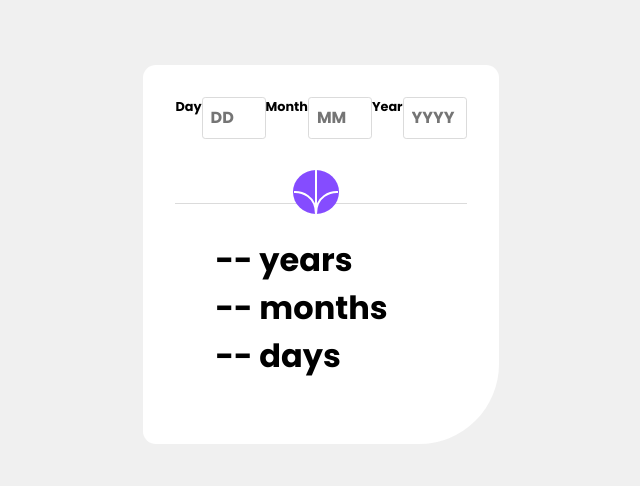
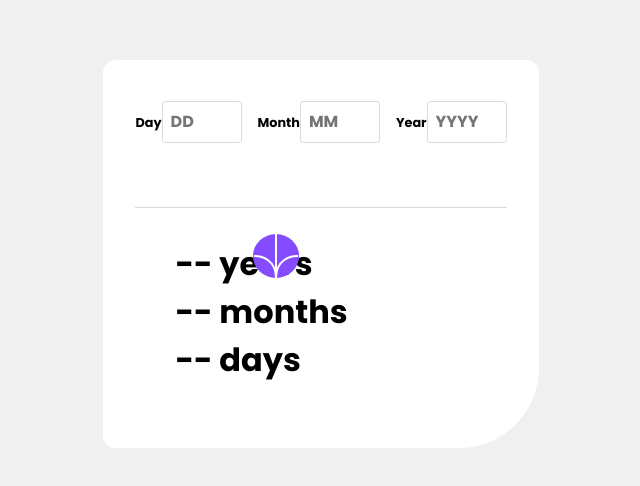
Before and after one commit to sclingan/age-calculator-app, a React (Vite) app: page / in a window 1280 px wide. Shown: the part 146-632 px from the top of the page, without its empty margins (319-959 px from the left). Built offline with nearby package versions, Linux system fonts and the light colour scheme.

Commit message:
Fixing form layout and spacing, added basic typescript

```diff
--- a/src/App.css
+++ b/src/App.css
@@ -44,6 +44,7 @@ p, h1, h2, h3, h4, h5, h6 {
 /*
 TODO:
     fix button placement, try not using position absolute
+    fix form spacing
 */
 body {
   display: flex;
@@ -79,6 +80,7 @@ form {
   display: flex;
   flex-direction: row;
   position: relative;
+  gap: 1rem;
   border-bottom: 0.1rem solid hsl(0, 0%, 86%);
   padding-bottom: 4rem;
 }
@@ -91,13 +93,13 @@ input {
   border: 0.05rem solid hsl(0, 0%, 86%);
   border-radius: 0.2rem;
   padding: 0.5rem;
-  max-width: 4rem;
+  max-width: 5rem;
   font-size: 1rem;
 }
 
 button {
   position: absolute;
-  top: 4.5rem;
+  top: 8.8rem;
   left: 7rem;
   border: none;
   background-color: transparent;
--- a/src/App.scss
+++ b/src/App.scss
@@ -16,6 +16,7 @@ $fw-800i: 800;
 /*
 TODO:
     fix button placement, try not using position absolute
+    fix form spacing
 */
 
 body {
@@ -54,6 +55,7 @@ form {
     display: flex;
     flex-direction: row;
     position: relative;
+    gap: 1rem;
     border-bottom: 0.1rem solid $neutral-grey;
     padding-bottom: 4rem;
 }
@@ -66,13 +68,14 @@ input {
     border: 0.05rem solid $neutral-grey;
     border-radius: 0.2rem;
     padding: 0.5rem;
-    max-width: 4rem;
+    // max-width: 4rem;
+    max-width: 5rem;
     font-size: 1rem;
 }
 
 button {
     position: absolute;
-    top: 4.5rem;
+    top: 8.8rem;
     left: 7rem;
     border: none;
     background-color: transparent;
--- /dev/null
+++ b/src/age-calculator.tsx
@@ -0,0 +1,11 @@
+
+
+export default function ageCalculator(e) {
+    e.preventDefault();
+    let day: HTMLElement = document.getElementById('day');
+    let month: HTMLElement = document.getElementById('month');
+    let year: HTMLElement = document.getElementById('year');
+    console.log(day.value);
+    console.log(month.value);
+    console.log(year.value);
+}
--- a/src/form.tsx
+++ b/src/form.tsx
@@ -1,4 +1,5 @@
 import { useState } from 'react'
+import ageCalculator from './age-calculator'
 
 function Form() {
 
@@ -6,13 +7,19 @@ function Form() {
     <main>
       <h1 className='sr-only'>Age Calculator App</h1>
         <form>
+          <div>
           <label htmlFor='day'>Day</label>
           <input placeholder='DD' id='day'></input>
+          </div>
+          <div>
           <label htmlFor='month'>Month</label>
           <input placeholder='MM' id='month'></input>
+          </div>
+          <div>
           <label htmlFor='year'>Year</label>
           <input placeholder='YYYY' id='year'></input>
-          <button>
+          </div>
+          <button onClick={ageCalculator}>
             <svg xmlns="http://www.w3.org/2000/svg" width="46" height="44"><g fill="none" stroke="#fff" strokeWidth="2">
                 <path d="M1 22.019C8.333 21.686 23 25.616 23 44M23 44V0M45 22.019C37.667 21.686 23 25.616 23 44"/></g></svg>
           </button>
```
Also changed, not shown: 1 other file (tests, documents, lock files or other folders).
